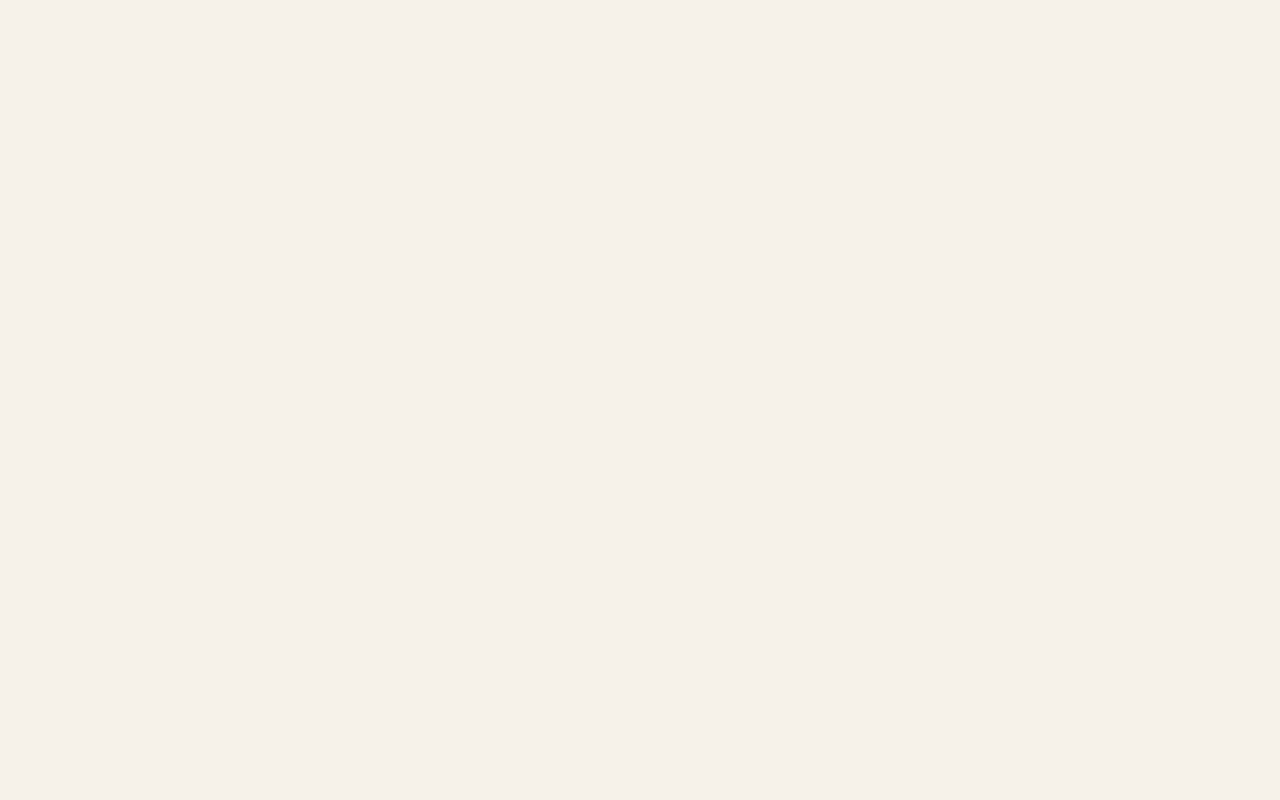
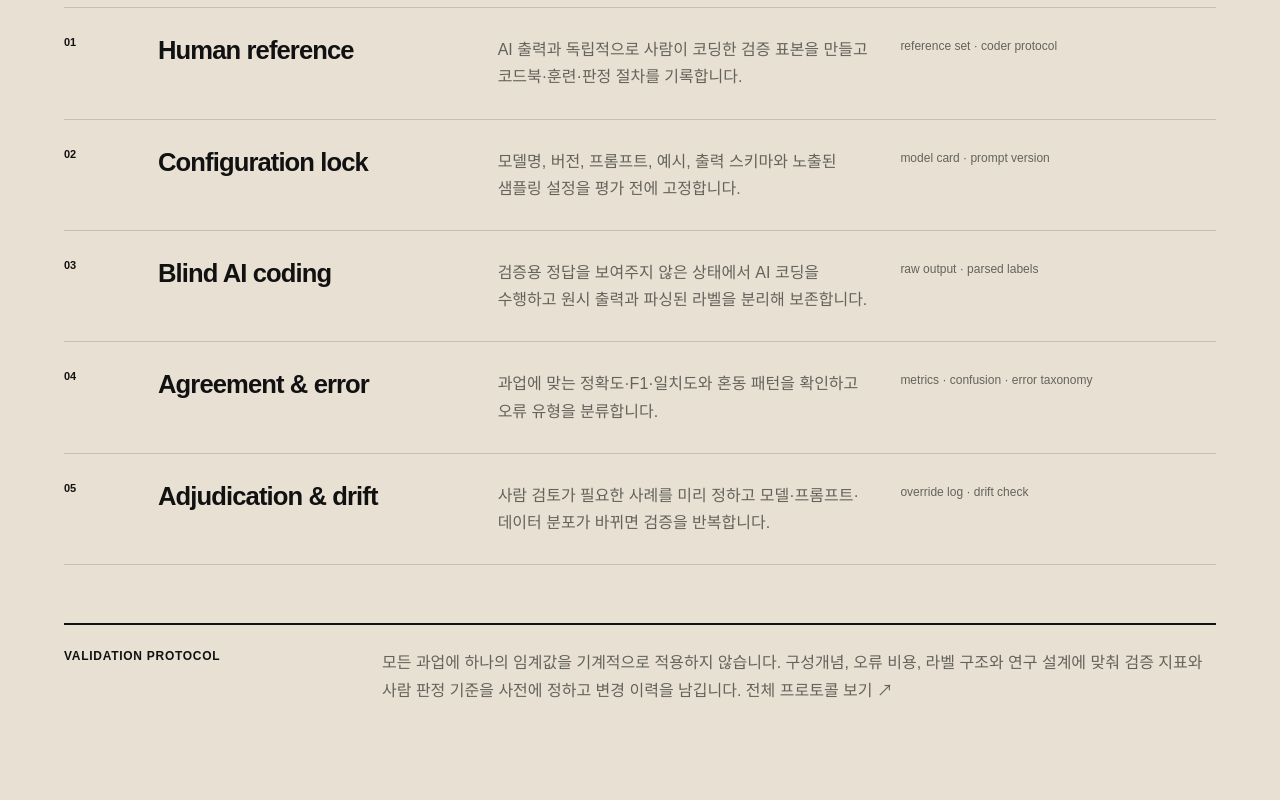
Before and after one commit to Jxny0ung/ddalkak-lab-hai, a Next.js app: page /methods in a window 1280 px wide. Shown: the part 3560-4360 px from the top of the page. Before the commit the page ends 3433 px from the top, so only its background shows below. Built offline with nearby package versions, Linux system fonts and the light colour scheme.

Commit message:
Add AI-assisted coding validation workflow

```diff
--- a/src/app/methods/page.tsx
+++ b/src/app/methods/page.tsx
@@ -1,4 +1,5 @@
 import type { Metadata } from "next";
+import Link from "next/link";
 import { PageHero } from "@/components/page-hero";
 import { SiteFooter } from "@/components/site-footer";
 import { SiteHeader } from "@/components/site-header";
@@ -24,6 +25,34 @@ const checks = [
   "LLM을 사용할 경우 모델의 역할과 사람의 검증 절차를 분리해 적습니다.",
   "분석 전에 변수 정의와 가능한 실패 지점을 문서화합니다.",
   "결과뿐 아니라 수정 과정과 한계를 함께 남깁니다.",
+];
+
+const validationSteps = [
+  {
+    title: "Human reference",
+    text: "AI 출력과 독립적으로 사람이 코딩한 검증 표본을 만들고 코드북·훈련·판정 절차를 기록합니다.",
+    output: "reference set · coder protocol",
+  },
+  {
+    title: "Configuration lock",
+    text: "모델명, 버전, 프롬프트, 예시, 출력 스키마와 노출된 샘플링 설정을 평가 전에 고정합니다.",
+    output: "model card · prompt version",
+  },
+  {
+    title: "Blind AI coding",
+    text: "검증용 정답을 보여주지 않은 상태에서 AI 코딩을 수행하고 원시 출력과 파싱된 라벨을 분리해 보존합니다.",
+    output: "raw output · parsed labels",
+  },
+  {
+    title: "Agreement & error",
+    text: "과업에 맞는 정확도·F1·일치도와 혼동 패턴을 확인하고 오류 유형을 분류합니다.",
+    output: "metrics · confusion · error taxonomy",
+  },
+  {
+    title: "Adjudication & drift",
+    text: "사람 검토가 필요한 사례를 미리 정하고 모델·프롬프트·데이터 분포가 바뀌면 검증을 반복합니다.",
+    output: "override log · drift check",
+  },
 ];
 
 export default function MethodsPage() {
@@ -85,6 +114,37 @@ export default function MethodsPage() {
             ))}
           </ol>
         </section>
+
+        <section className="content-section tone-soft">
+          <div className="section-heading">
+            <span>04 / AI Validation</span>
+            <h2>LLM 코딩은 사람이 만든 기준으로 먼저 검증합니다.</h2>
+          </div>
+          <div className="method-detail-list">
+            {validationSteps.map((step, index) => (
+              <article key={step.title}>
+                <span>{String(index + 1).padStart(2, "0")}</span>
+                <h3>{step.title}</h3>
+                <p>{step.text}</p>
+                <small>{step.output}</small>
+              </article>
+            ))}
+          </div>
+          <div className="research-note">
+            <strong>Validation protocol</strong>
+            <p>
+              모든 과업에 하나의 임계값을 기계적으로 적용하지 않습니다. 구성개념,
+              오류 비용, 라벨 구조와 연구 설계에 맞춰 검증 지표와 사람 판정
+              기준을 사전에 정하고 변경 이력을 남깁니다.{" "}
+              <Link
+                href="https://github.com/Jxny0ung/ddalkak-lab-hai/blob/main/docs/ai-assisted-coding-validation.md"
+                target="_blank"
+              >
+                전체 프로토콜 보기 ↗
+              </Link>
+            </p>
+          </div>
+        </section>
       </main>
       <SiteFooter />
     </>
```
